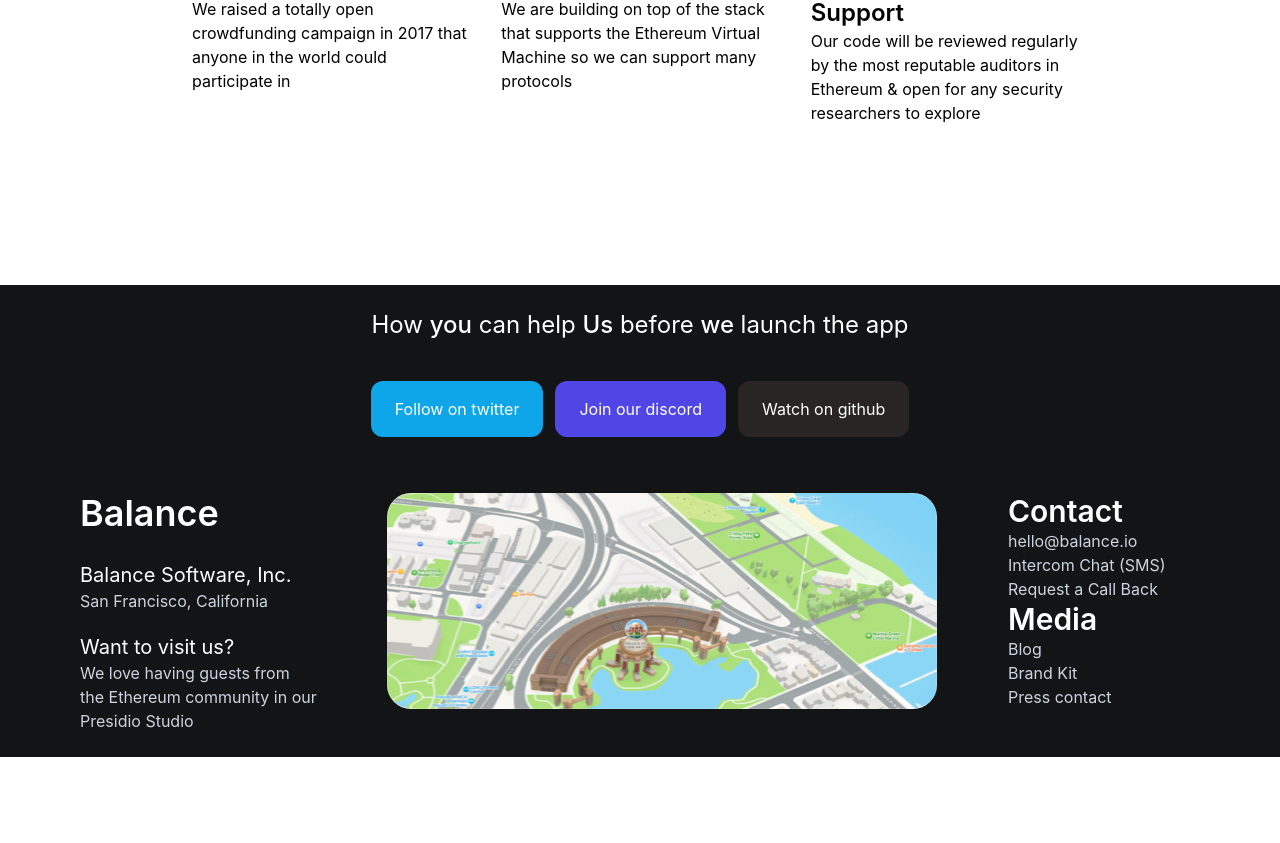
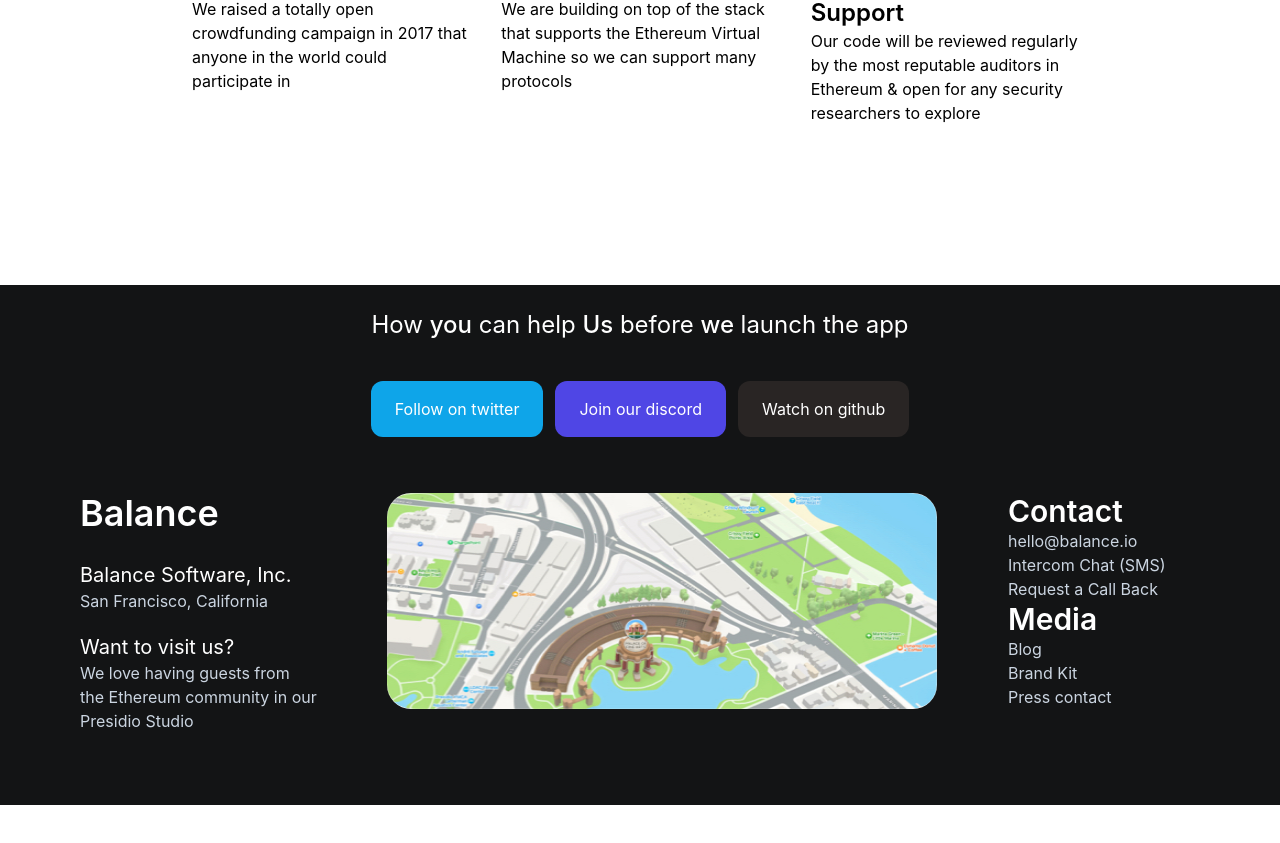
Before and after one commit to balance-io/home, a Next.js app: page / in a window 1280 px wide. Shown: the part 1348-2191 px from the top of the page. After the commit the page ends 2153 px from the top, so only its background shows below. Built offline with nearby package versions, Linux system fonts and the light colour scheme.

Commit message:
padding fix

```diff
--- a/pages/components/footer.js
+++ b/pages/components/footer.js
@@ -73,6 +73,7 @@
             </div>
           </div>
         </div>
+        <div className="pb-12" />
       </section>
     );
 }
--- a/pages/index.js
+++ b/pages/index.js
@@ -21,7 +21,7 @@
       <Features />
       <div className='mb-40' />
       <Footer />
-      <div className="pb-60" />
+
     </div>
   )
 }
```
